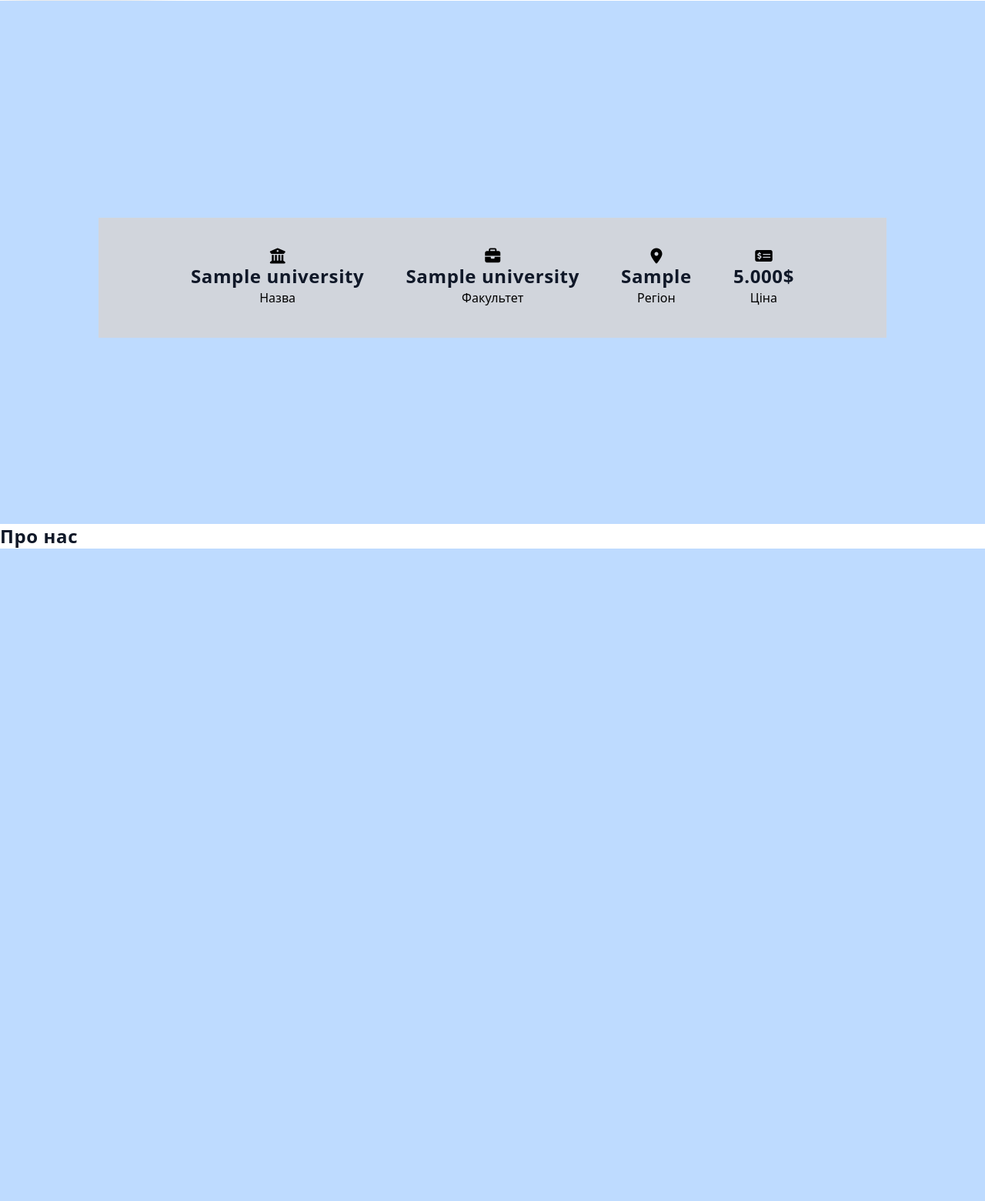
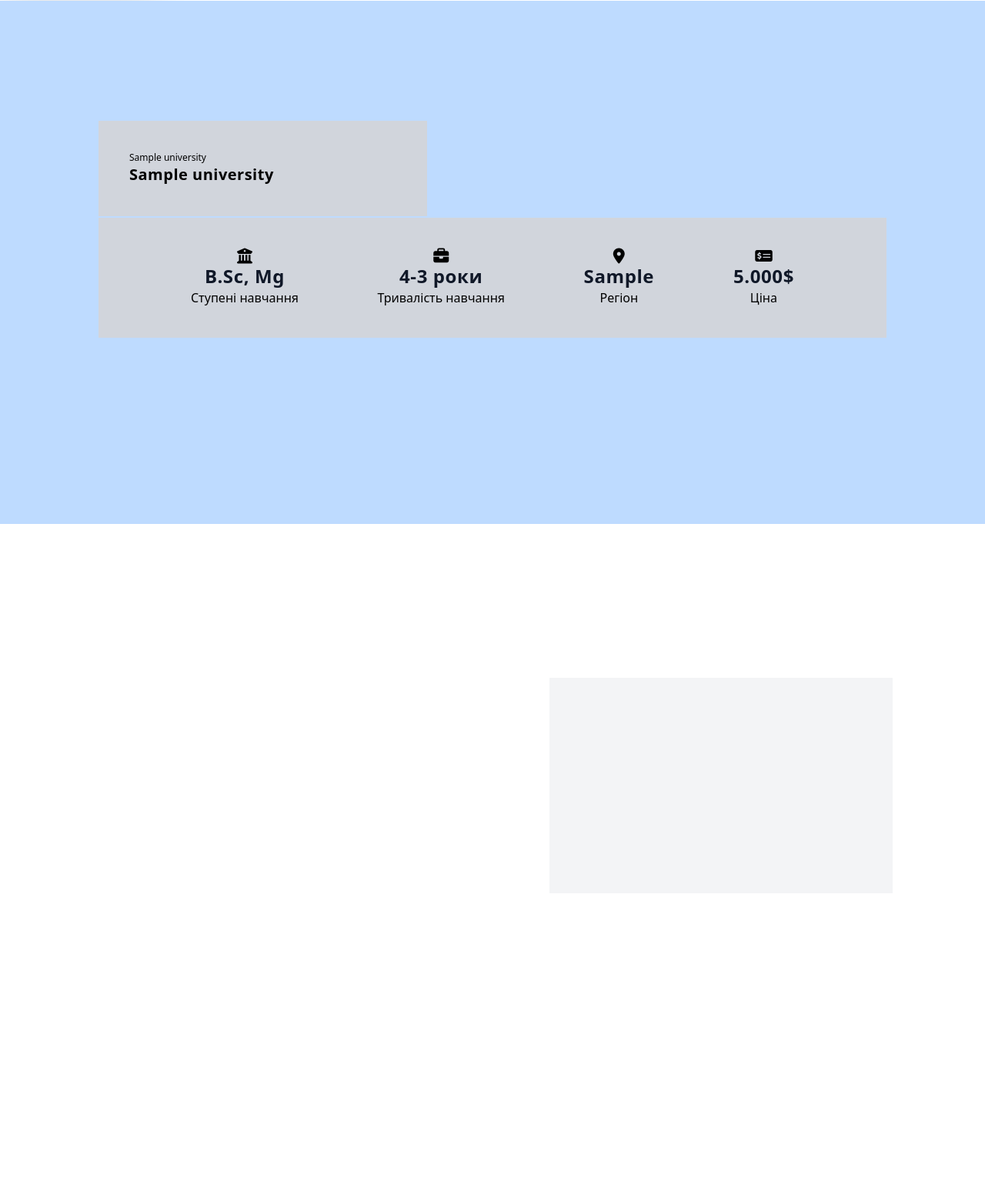
Before and after one commit to heetaru/MARCI, a Django app: page /university/1 in a window 1280 px wide. Shown: the part 341-1902 px from the top of the page at 77% size. Before the commit the page ends 1054 px from the top, so only its background shows below. Run offline with Django 5.2, Linux system fonts and the light colour scheme; tables that the repository leaves empty hold one stand-in row (values such as "Sample post"); some libraries are stand-ins or nearby versions.

Commit message:
its also about local university site, but i don't know what text i must write in this commit

```diff
--- a/application/universities/templates/universities/university.html
+++ b/application/universities/templates/universities/university.html
@@ -5,17 +5,21 @@
 
 
     <div class="bg-blue-200 w-full h-170 flex justify-center items-end">
+        <div class="card absolute bg-gray-300 w-1/3 bottom-2/9 left-1/10 p-10">
+            <p class="text-black text-xs">{{ university.university_name }}</p>
+            <p class="text-black text-xl font-bold tracking-wide">{{ university.fakulty_name }}</p>
+        </div>
         <div class="card absolute bottom-5 w-4/5 bg-gray-300 text-black pl-30 pr-30 pt-10 pb-10">
             <div class="flex w-full justify-between">
                 <div class="flex flex-col items-center">
                     <i class="fa-solid fa-building-columns text-xl"></i>
-                    <h2 class="text-2xl font-bold tracking-wide text-gray-900">{{ university.university_name }}</h2>
-                    <span>Назва</span>
+                    <h2 class="text-2xl font-bold tracking-wide text-gray-900">B.Sc, Mg</h2>
+                    <span>Ступені навчання</span>
                 </div>
                 <div class="flex flex-col items-center">
                     <i class="fa-solid fa-briefcase text-xl"></i>
-                    <h2 class="text-2xl font-bold tracking-wide text-gray-900">{{ university.fakulty_name }}</h2>
-                    <span>Факультет</span>
+                    <h2 class="text-2xl font-bold tracking-wide text-gray-900">4-3 роки</h2>
+                    <span>Тривалість навчання</span>
                 </div>
                 <div class="flex flex-col items-center">
                     <i class="fa-solid fa-location-dot text-xl"></i>
@@ -31,9 +35,14 @@
         </div>
     </div>
 
-    <div class="">
-    <h2 class="text-2xl font-bold tracking-wide text-gray-900">Про нас</h2>
-    <span></span>
+    <div class="mt-20 h-full text-white p-30 flex justify-between">
+        <div class="w-3/7">
+            <h2 class="text-2xl font-bold tracking-wide ">Про нас</h2>
+            <span>{{ university.university_description }}</span>
+        </div>
+        <div class="bg-gray-100 w-3/7 h-1/2">
+
+        </div>
     </div>
 
 
```
